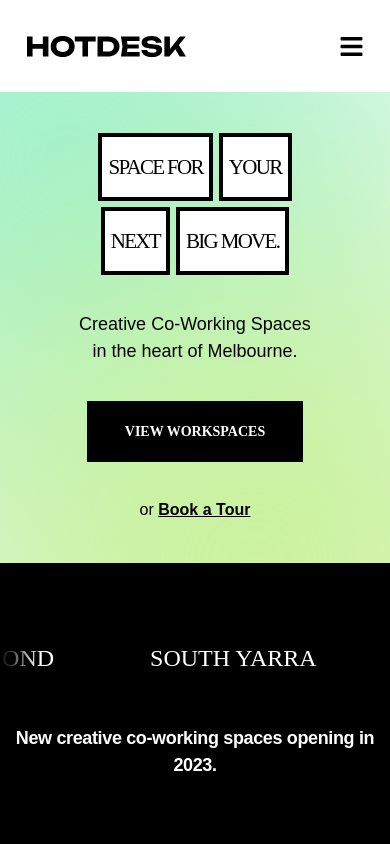
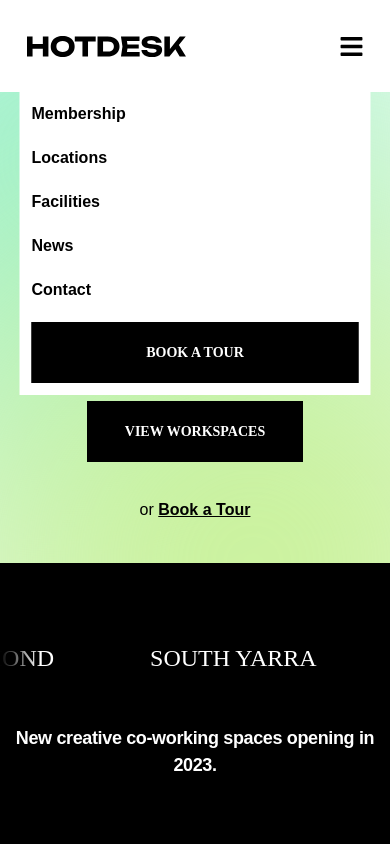
Before and after one commit to Basit46/Hotdesk-landing-page, a Next.js app: page / in a window 390 px wide. Shown: the top 844 px of the page. Built offline with nearby package versions, Linux system fonts and the light colour scheme; a web font is replaced by a local one.

Commit message:
MenuBar Sliding Animation Added

```diff
--- a/app/page.jsx
+++ b/app/page.jsx
@@ -1,20 +1,26 @@
+"use client";
+
 import Contact from "@/components/Contact";
 import CustomButton from "@/components/CustomButton";
 import FeatureSectionTwo from "@/components/FeatureSection2";
 import FeatureSectionOne from "@/components/FeatureSectionOne";
 import Footer from "@/components/Footer";
 import Hero from "@/components/Hero";
+import Menu from "@/components/Menu";
 import Navbar from "@/components/Navbar";
 import Partners from "@/components/Partners";
 import Plans from "@/components/Plans";
 import Reviews from "@/components/Reviews";
 import Services from "@/components/Services";
 import Image from "next/image";
+import { useState } from "react";
 
 export default function Home() {
+  const [isOpen, setIsOpen] = useState(false);
   return (
     <main>
-      <Navbar />
+      <Menu isOpen={isOpen} setIsOpen={setIsOpen} />
+      <Navbar setIsOpen={setIsOpen} />
       <Hero />
       <section className="slide-cont w-full h-[283px] vsm:h-[507.59px] bg-black text-white flex flex-col justify-center gap-[40px] vsm:gap-[120px]">
         <div className="relative w-full overflow-x-hidden">
--- a/components/Menu.jsx
+++ b/components/Menu.jsx
@@ -4,8 +4,8 @@
   return (
     <nav
       className={`${
-        isOpen ? "flex xl:hidden" : "hidden"
-      } overflow-hidden duration-200 xl:hidden fixed z-[10] top-[90px] left-[50%] translate-x-[-50%] w-[90vw] flex flex-col p-[12px] bg-white gap-[20px]`}
+        isOpen ? "top-[90px]" : "top-[-310px]"
+      } overflow-hidden duration-500 xl:hidden fixed z-[10] top-[90px] left-[50%] translate-x-[-50%] w-[90vw] flex flex-col p-[12px] bg-white gap-[20px]`}
     >
       <Link onClick={() => setIsOpen(false)} href="/">
         Membership
--- a/components/Navbar.jsx
+++ b/components/Navbar.jsx
@@ -1,16 +1,11 @@
-"use client";
-
-import React, { useState } from "react";
 import Image from "next/image";
 import Link from "next/link";
 import CustomButton from "./CustomButton";
-import Menu from "./Menu";
 import { FaBars } from "react-icons/fa";
 
-const Navbar = () => {
-  const [isOpen, setIsOpen] = useState(false);
+const Navbar = ({ setIsOpen }) => {
   return (
-    <header className="z-[20] w-full h-[92px] px-[26.5px] flex items-center justify-between xl:justify-start xl:gap-[72px]">
+    <header className="z-[20] relative bg-white w-full h-[92px] px-[26.5px] flex items-center justify-between xl:justify-start xl:gap-[72px]">
       <Link href="/">
         <Image src="/logo.svg" width="159" height="21" alt="Hotdesk logo" />
       </Link>
@@ -21,15 +16,15 @@
         <Link href="/">News</Link>
         <Link href="/">Contact</Link>
       </nav>
-      <div className="hidden xl:block">
-        <CustomButton text="BOOK A TOUR" />
+      <div className="sm:flex sm:gap-[50px] sm:items-center">
+        <div className="hidden sm:block">
+          <CustomButton text="BOOK A TOUR" />
+        </div>
+        <FaBars
+          onClick={() => setIsOpen((prev) => !prev)}
+          className="block xl:hidden text-[25px]"
+        />
       </div>
-      <FaBars
-        onClick={() => setIsOpen((prev) => !prev)}
-        className="block xl:hidden text-[25px]"
-      />
-
-      <Menu isOpen={isOpen} setIsOpen={setIsOpen} />
     </header>
   );
 };
```
